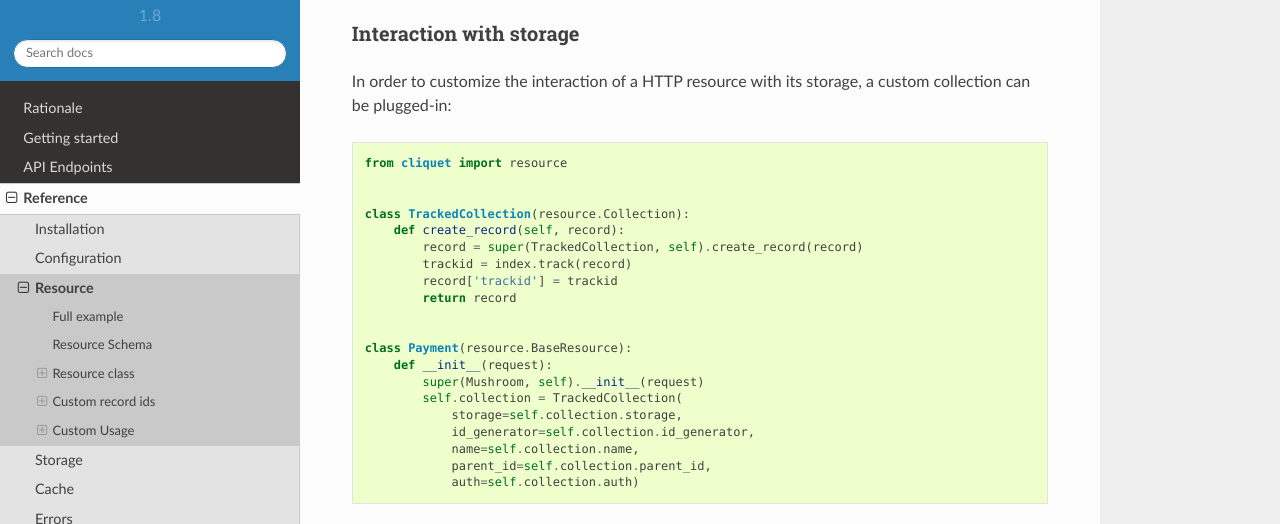
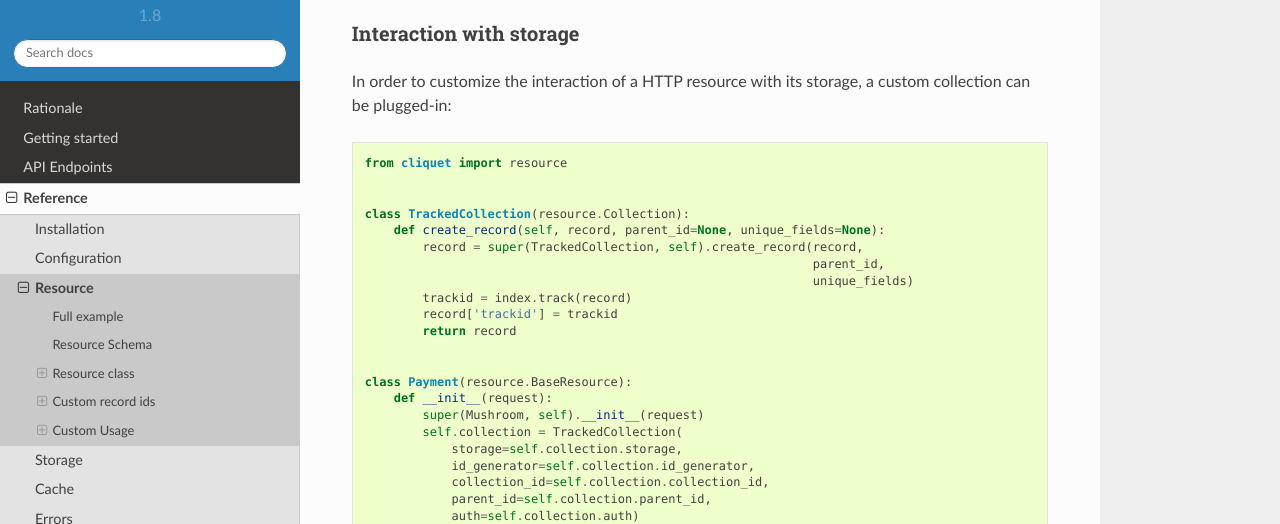
Before and after one commit to Kinto/kinto, a Sphinx documentation site: the page built from docs/reference/resource.rst, in a window 1280 px wide and 900 px high, scrolled down 1413 px, cut to the strip 37-561 px from the top of the window. Built offline with Sphinx 7.4.7 and the Read the Docs theme 2.0.0, drawn with Linux system fonts in a browser that asks for light colours.

Commit message:
Rename collection name to collection_id

```diff
--- a/docs/ecosystem.rst
+++ b/docs/ecosystem.rst
@@ -243,11 +243,11 @@ Example indexer class in :file:`cliquet_indexing/elasticsearch.py`:
                 logger.error(e)
                 raise
 
-        def index_record(self, record, id_field):
+        def index_record(self, collection_id, record, id_field):
             record_id = record[id_field]
             try:
-                index = self.client.index(index=resource.name,
-                                          doc_type=resource.name,
+                index = self.client.index(index=collection_id,
+                                          doc_type=collection_id,
                                           id=record_id,
                                           body=record,
                                           refresh=True)
--- a/docs/reference/resource.rst
+++ b/docs/reference/resource.rst
@@ -88,8 +88,10 @@ a custom collection can be plugged-in:
 
 
     class TrackedCollection(resource.Collection):
-        def create_record(self, record):
-            record = super(TrackedCollection, self).create_record(record)
+        def create_record(self, record, parent_id=None, unique_fields=None):
+            record = super(TrackedCollection, self).create_record(record,
+                                                                  parent_id,
+                                                                  unique_fields)
             trackid = index.track(record)
             record['trackid'] = trackid
             return record
@@ -101,10 +103,12 @@ a custom collection can be plugged-in:
             self.collection = TrackedCollection(
                 storage=self.collection.storage,
                 id_generator=self.collection.id_generator,
-                name=self.collection.name,
+                collection_id=self.collection.collection_id,
                 parent_id=self.collection.parent_id,
                 auth=self.collection.auth)
 
+
+.. _collection:
 
 .. autoclass:: cliquet.resource.Collection
     :members:
```
Also changed, not shown: docs/reference/storage.rst (+3 -4 lines), 2 other files.
